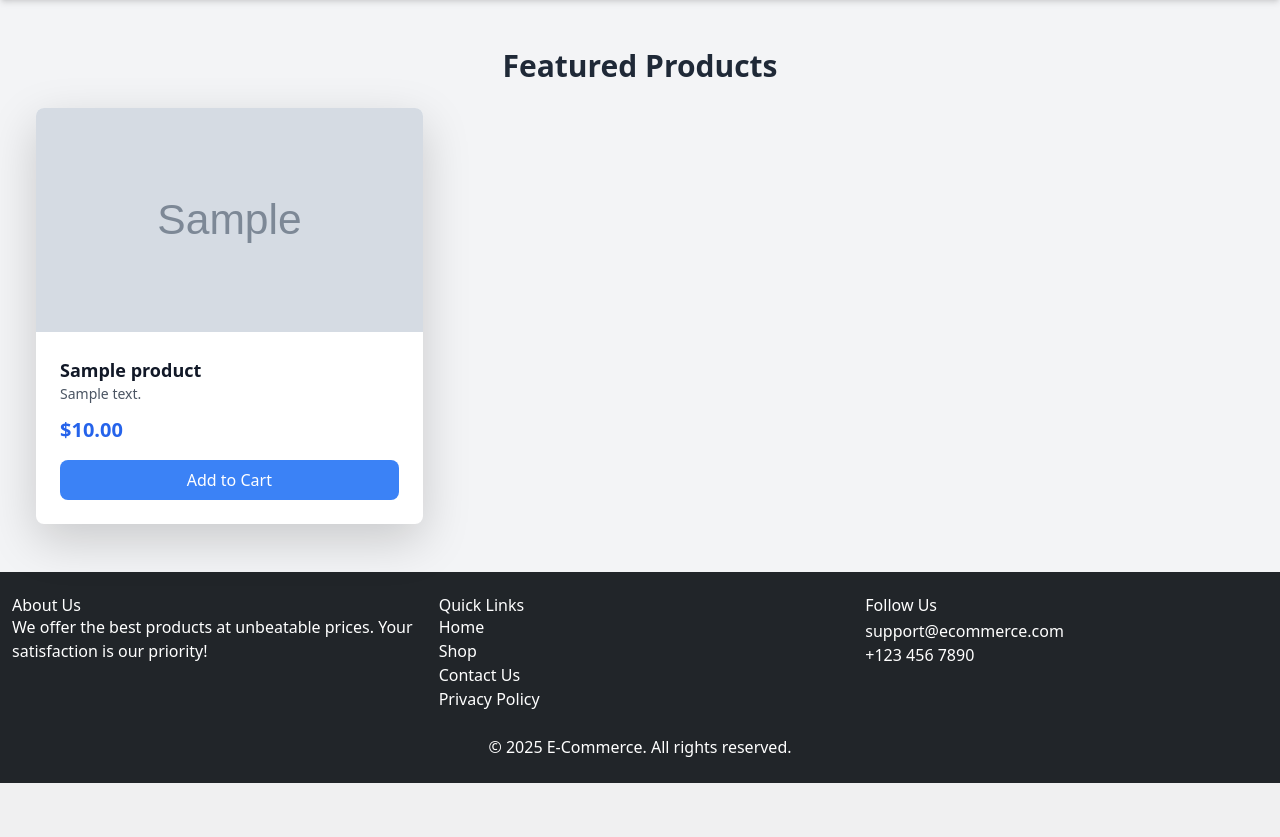
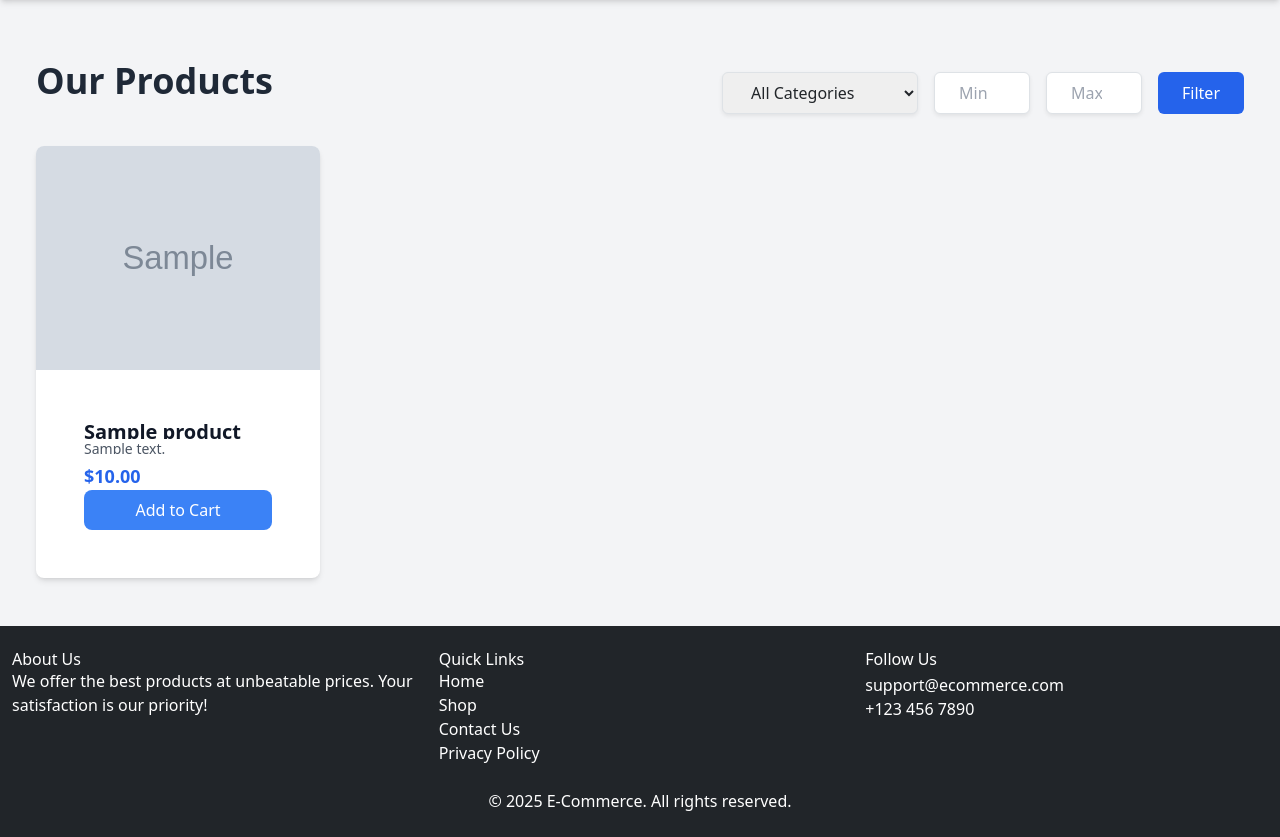
Before and after one commit to BossBaby25/django-ecommerce, a Django app: page / in a window 1280 px wide. Shown: the part 90-927 px from the top of the page. Before the commit the page ends 873 px from the top, so only its background shows below. Run offline with Django 5.2, Linux system fonts and the light colour scheme; tables that the repository leaves empty hold one stand-in row (values such as "Sample post"); grey boxes marked "Sample" are stand-in pictures; some libraries are stand-ins or nearby versions.

Commit message:
Updated product category and home

```diff
--- a/store/models.py
+++ b/store/models.py
@@ -1,8 +1,25 @@
 from django.db import models
 from django.contrib.auth.models import User
 
+class Category(models.Model):
+    name = models.CharField(max_length=255, unique=True)
+
+    def __str__(self):
+        return self.name
+
+    @staticmethod
+    def get_default_category():
+        category, created = Category.objects.get_or_create(name="Uncategorized")
+        return category.id  # Return the ID for migrations
+
 class Product(models.Model):
     name = models.CharField(max_length=200)
+    category = models.ForeignKey(
+        Category,
+        on_delete=models.CASCADE,
+        related_name='products',
+        default=Category.get_default_category
+    )
     description = models.TextField()
     price = models.DecimalField(max_digits=10, decimal_places=2)
     image = models.ImageField(upload_to="products/", default="default.png")
@@ -11,7 +28,7 @@
         return self.name
 
 class Cart(models.Model):
-    user = models.ForeignKey(User, on_delete=models.CASCADE)
+    user = models.ForeignKey(User, on_delete=models.CASCADE, default=1)
     product = models.ForeignKey(Product, on_delete=models.CASCADE)
     quantity = models.PositiveIntegerField(default=1)
 
--- a/store/templates/store/home.html
+++ b/store/templates/store/home.html
@@ -4,12 +4,26 @@
 {% block title %}Home - E-Commerce{% endblock %}
 
 {% block content %}
-<div class="container mx-auto mt-6 px-4">
-    <h2 class="mb-6 text-center text-3xl font-bold text-gray-800">Featured Products</h2>
+<div class="container mx-auto mt-8 px-6">
+    <div class="flex flex-col md:flex-row justify-between items-center mb-8">
+        <h2 class="text-4xl font-bold text-gray-800">Our Products</h2>
+        <div class="flex space-x-4 mt-4 md:mt-0">
+            <select id="categoryFilter" class="px-4 py-2 border rounded-md shadow-sm focus:ring focus:ring-blue-300">
+                <option value="">All Categories</option>
+                {% for category in categories %}
+                    <option value="{{ category.name }}">{{ category.name }}</option>
+                {% endfor %}
+            </select>
+            <input type="number" id="minPrice" placeholder="Min Price" class="px-4 py-2 border rounded-md shadow-sm w-24">
+            <input type="number" id="maxPrice" placeholder="Max Price" class="px-4 py-2 border rounded-md shadow-sm w-24">
+            <button id="applyFilters" class="px-4 py-2 bg-blue-600 text-white rounded-md hover:bg-blue-700 transition">Filter</button>
+        </div>
+    </div>
 
-    <div class="grid md:grid-cols-3 sm:grid-cols-2 grid-cols-1 gap-6">
+    <!-- Products Grid -->
+    <div class="grid lg:grid-cols-4 md:grid-cols-3 sm:grid-cols-2 grid-cols-1 gap-6">
         {% for product in products %}
-        <div class="bg-white shadow-lg rounded-lg overflow-hidden transform transition hover:scale-105">
+        <div class="bg-white shadow-md rounded-lg overflow-hidden transform transition hover:scale-105 hover:shadow-lg">
             <div class="relative w-full h-56">
                 {% if product.image %}
                     <img src="{{ product.image.url }}" class="w-full h-full object-cover" alt="{{ product.name }}">
@@ -17,13 +31,11 @@
                     <img src="{% static 'images/default.png' %}" class="w-full h-full object-cover" alt="No Image">
                 {% endif %}
             </div>
-            <div class="p-4 flex flex-col h-48">
-                <h5 class="text-lg font-semibold text-gray-900 truncate">{{ product.name }}</h5>
-                <p class="text-gray-600 text-sm flex-grow overflow-hidden line-clamp-3">
-                    {{ product.description }}
-                </p>
-                <p class="text-xl font-bold text-blue-600 mt-2">${{ product.price }}</p>
-                <button class="bg-blue-500 text-white px-4 py-2 mt-3 rounded-lg hover:bg-blue-700 transition add-to-cart"
+            <div class="p-5 flex flex-col h-52">
+                <h5 class="text-xl font-semibold text-gray-900 truncate">{{ product.name }}</h5>
+                <p class="text-gray-600 text-sm line-clamp-3 overflow-hidden">{{ product.description }}</p>
+                <p class="text-lg font-bold text-blue-600 mt-2">${{ product.price }}</p>
+                <button class="mt-auto bg-blue-500 text-white px-4 py-2 rounded-lg hover:bg-blue-700 transition add-to-cart"
                         data-product-id="{{ product.id }}">
                     Add to Cart
                 </button>
@@ -55,7 +67,20 @@
                 });
             });
         });
+
+        // Filtering logic
+        document.getElementById("applyFilters").addEventListener("click", function () {
+            let category = document.getElementById("categoryFilter").value;
+            let minPrice = document.getElementById("minPrice").value;
+            let maxPrice = document.getElementById("maxPrice").value;
+
+            let url = "?";
+            if (category) url += `category=${category}&`;
+            if (minPrice) url += `min_price=${minPrice}&`;
+            if (maxPrice) url += `max_price=${maxPrice}&`;
+
+            window.location.href = url.slice(0, -1);
+        });
     });
 </script>
-
 {% endblock %}
--- a/store/views.py
+++ b/store/views.py
@@ -2,12 +2,11 @@
 from django.contrib.auth.forms import UserCreationForm, AuthenticationForm
 from django.contrib.auth.decorators import login_required
 from .forms import RegisterForm
-from .models import Product
+from .models import Product, Category, Cart
 from django.shortcuts import render, get_object_or_404, redirect
 from django.http import JsonResponse
-from .models import Product, Cart
 from django.middleware.csrf import get_token
-from django.db.models import Sum
+from django.db.models import Sum, Q
 from django.contrib.auth.models import AnonymousUser
 
 def register(request):
@@ -23,8 +22,6 @@
     form = RegisterForm()
     return render(request, "store/register.html", {"form": form})
 
-
-# User Login View
 def user_login(request):
     if request.method == 'POST':
         form = AuthenticationForm(request, data=request.POST)
@@ -36,11 +33,9 @@
         form = AuthenticationForm()
     return render(request, 'store/login.html', {'form': form})
 
-# User Logout View
 def user_logout(request):
     logout(request)
     return redirect('login')
-
 
 def delete_product(request, product_id):
     product = Product.objects.get(id=product_id)
@@ -59,17 +54,35 @@
 
 def home(request):
     products = Product.objects.all()
+    categories = Category.objects.all()
+
+    # Filtering Logic
+    category_filter = request.GET.get('category')
+    min_price = request.GET.get('min_price')
+    max_price = request.GET.get('max_price')
+
+    if category_filter:
+        products = products.filter(category__name=category_filter)
+    if min_price:
+        products = products.filter(price__gte=min_price)
+    if max_price:
+        products = products.filter(price__lte=max_price)
 
     cart_count = 0
     if request.user.is_authenticated and not isinstance(request.user, AnonymousUser):
         cart_count = Cart.objects.filter(user=request.user).aggregate(total_quantity=Sum('quantity'))['total_quantity'] or 0
 
-    return render(request, "store/home.html", {"products": products, "cart_count": cart_count})
+    return render(request, "store/home.html", {
+        "products": products,
+        "cart_count": cart_count,
+        "categories": categories
+    })
+
 @login_required
 def cart_view(request):
     cart_items = Cart.objects.filter(user=request.user)
     total_price = sum(item.total_price() for item in cart_items)
-    cart_count = cart_items.aggregate(total_quantity=Sum('quantity'))['total_quantity'] or 0  # Get total quantity
+    cart_count = cart_items.aggregate(total_quantity=Sum('quantity'))['total_quantity'] or 0
     return render(request, "store/cart.html", {"cart_items": cart_items, "total_price": total_price, "cart_count": cart_count})
 
 @login_required
@@ -90,7 +103,7 @@
         total_price = sum(item.total_price() for item in Cart.objects.filter(user=request.user))
 
         return JsonResponse({
-            "cart_count": total_quantity,  # Send total quantity
+            "cart_count": total_quantity,
             "new_quantity": cart_item.quantity,
             "new_total": cart_item.total_price(),
             "total_price": total_price
```
Also changed, not shown: store/admin.py (+37 -2 lines), store/migrations/0003_category_remove_cart_session_id_alter_cart_user_and_more.py (added), store/migrations/0004_alter_product_category.py (added), store/migrations/0005_alter_product_category.py (added).
